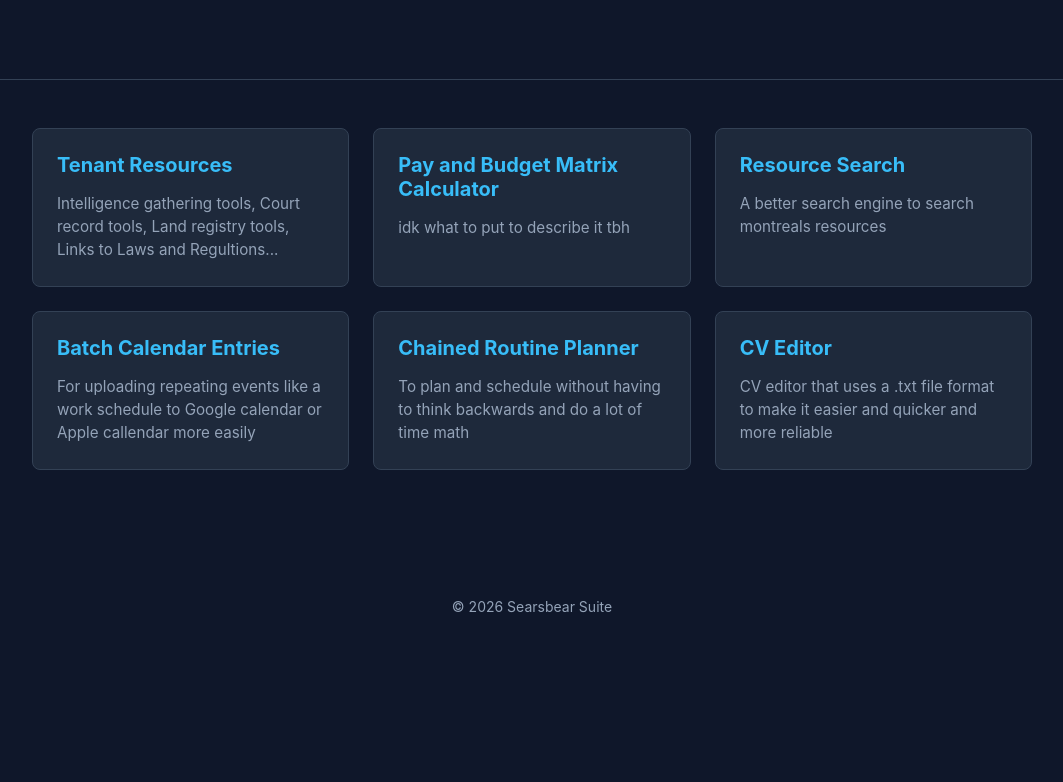
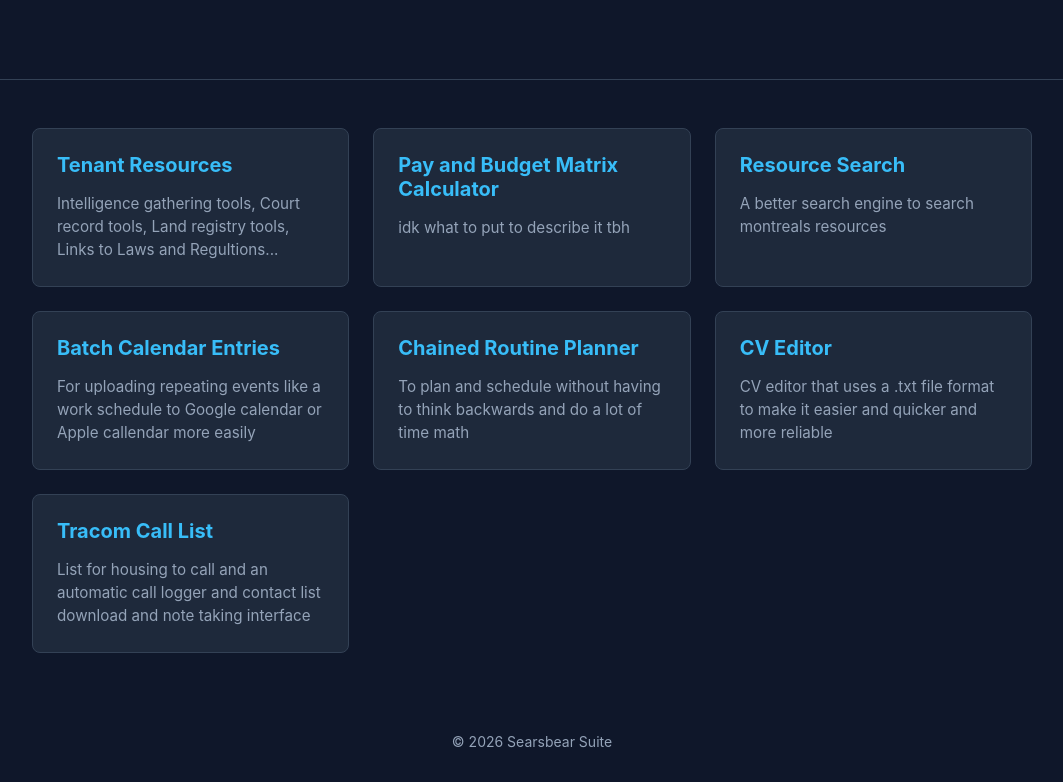
Before and after one commit to Searsbear/Landingpage, a plain HTML site: page index.html in a window 1280 px wide. Shown: the part 153-935 px from the top of the page, without its empty margins (108-1171 px from the left). Before the commit the page ends 800 px from the top, so only its background shows below. Drawn offline with Linux system fonts and the light colour scheme.

Commit message:
Update index.html

```diff
--- a/index.html
+++ b/index.html
@@ -132,6 +132,10 @@
         <h2>CV Editor</h2>
         <p>CV editor that uses a .txt file format to make it easier and quicker and more reliable</p>
     </a>
+<a href="https://searsbear.github.io/Tracom/" class="card">
+        <h2>Tracom Call List</h2>
+        <p>List for housing to call and an automatic call logger and contact list download and note taking interface</p>
+    </a>
 </main>
 
 <footer>
```
